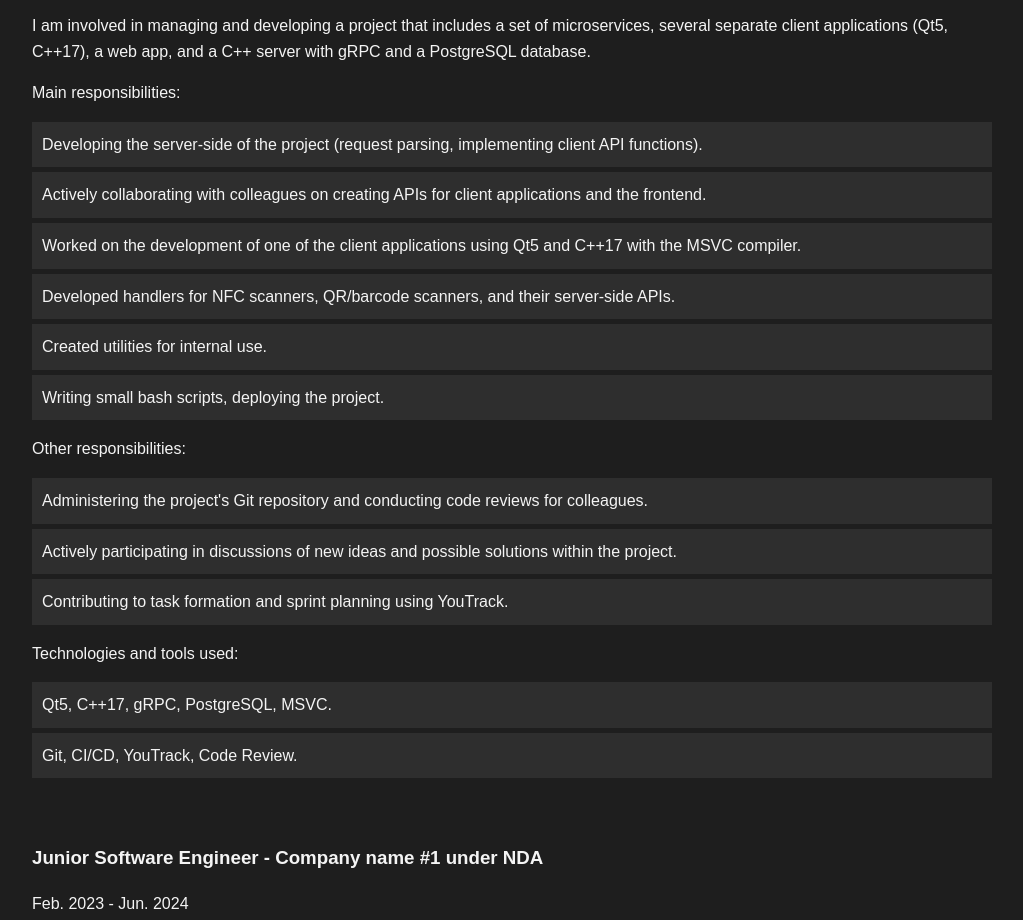
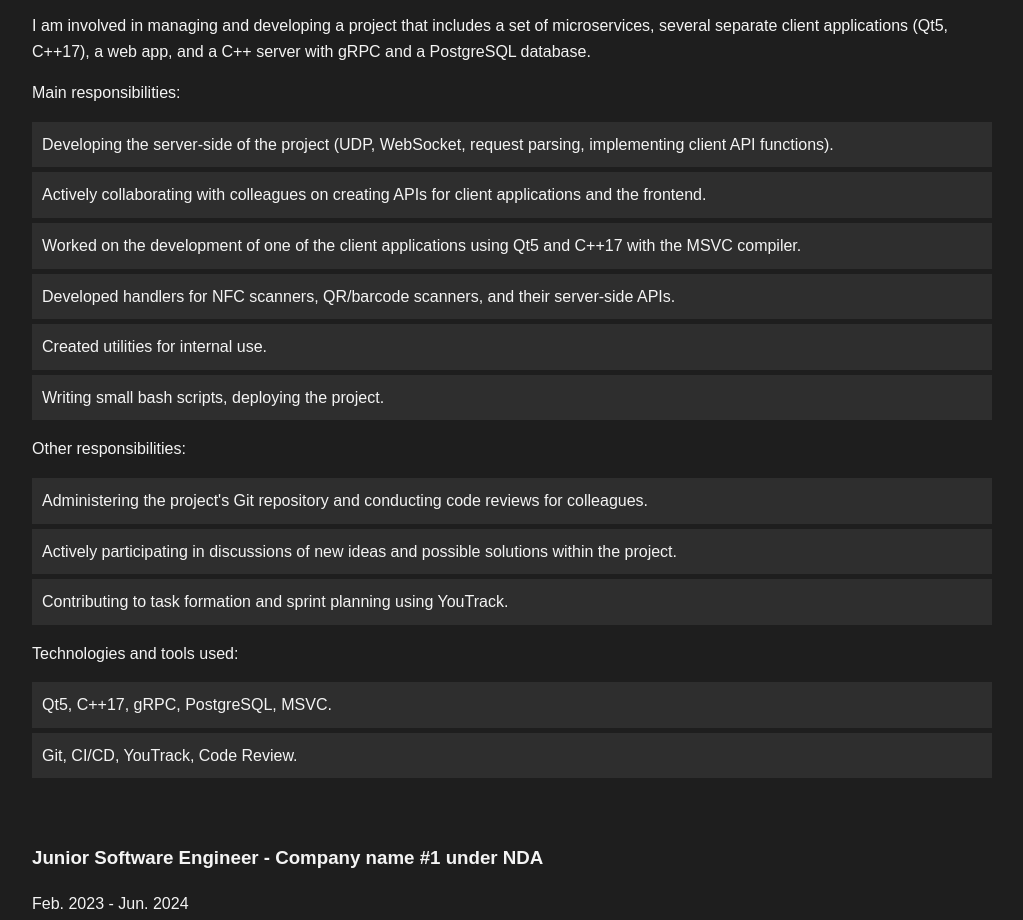
Before and after one commit to PlayinPistols2d/Resume, a plain HTML site: page index.html in a window 1280 px wide. Shown: the part 1033-1953 px from the top of the page, without its empty margins (128-1151 px from the left). Drawn offline with Linux system fonts and the light colour scheme.

Commit message:
Update index.html

```diff
--- a/index.html
+++ b/index.html
@@ -48,7 +48,7 @@
                         <p>I am involved in managing and developing a project that includes a set of microservices, several separate client applications (Qt5, C++17), a web app, and a C++ server with gRPC and a PostgreSQL database.</p>
                         <p class="section-title">Main responsibilities:</p>
                         <ul>
-                            <li>Developing the server-side of the project (request parsing, implementing client API functions).</li>
+                            <li>Developing the server-side of the project (UDP, WebSocket, request parsing, implementing client API functions).</li>
                             <li>Actively collaborating with colleagues on creating APIs for client applications and the frontend.</li>
                             <li>Worked on the development of one of the client applications using Qt5 and C++17 with the MSVC compiler.</li>
                             <li>Developed handlers for NFC scanners, QR/barcode scanners, and their server-side APIs.</li>
```
